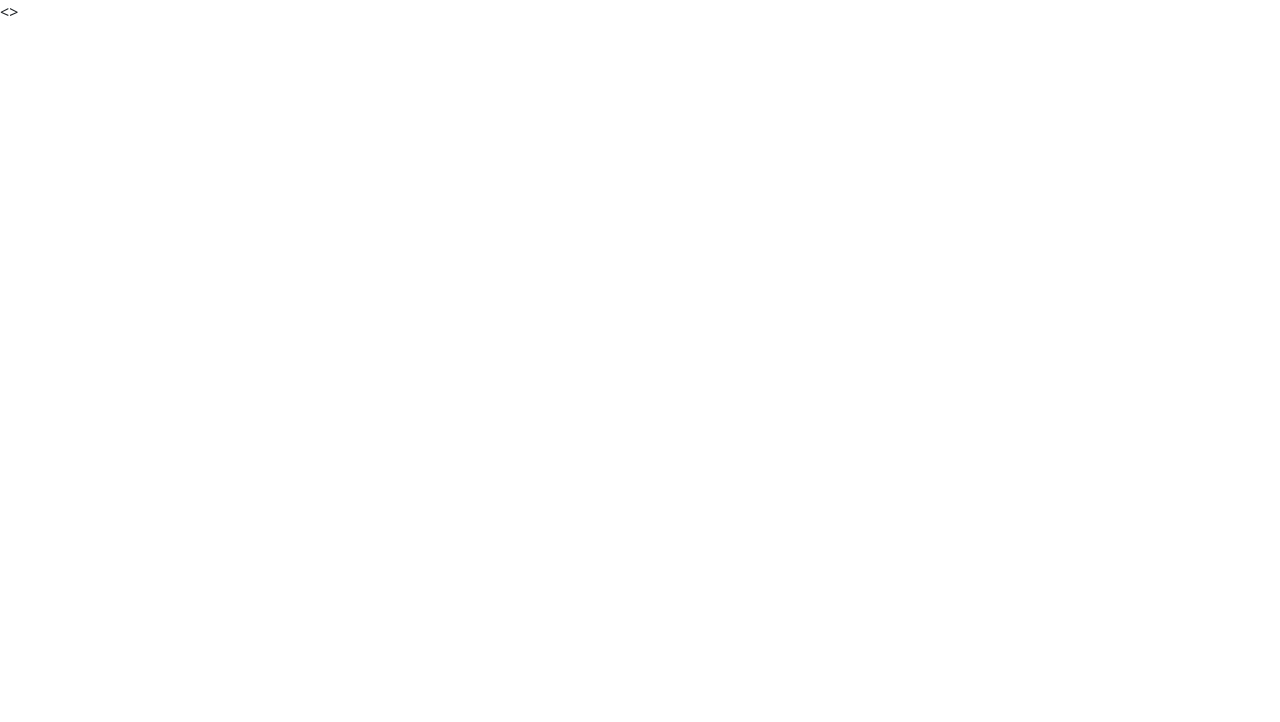
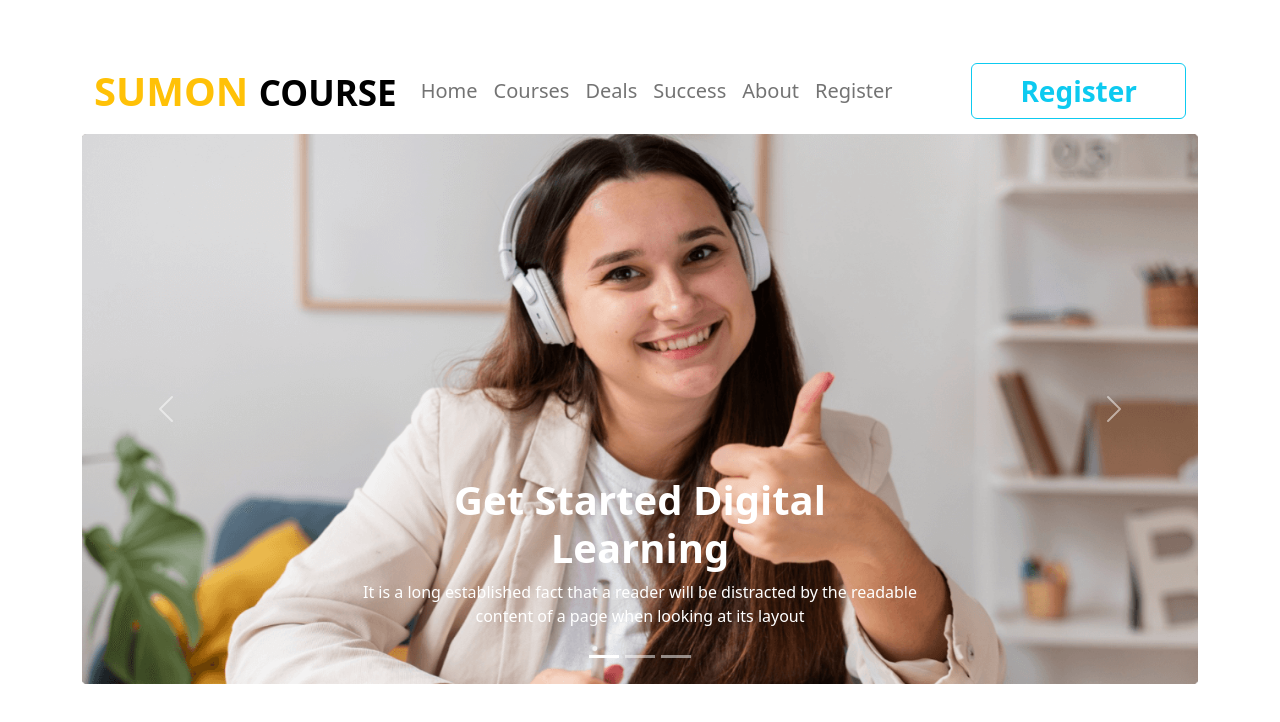
Before and after one commit to AsiburSumon/Assignment-3, a plain HTML site: page index.html in a window 1280 px wide. Drawn offline with nearby package versions, Linux system fonts and the light colour scheme.

Commit message:
commit header

```diff
--- a/index.html
+++ b/index.html
@@ -1,14 +1,96 @@
 <!DOCTYPE html>
 <html lang="en">
-<>
     <meta charset="UTF-8">
     <meta http-equiv="X-UA-Compatible" content="IE=edge">
     <meta name="viewport" content="width=device-width, initial-scale=1.0">
     <title>Sumon Course</title>
     <link href="https://cdn.jsdelivr.net/npm/bootstrap@5.2.0/dist/css/bootstrap.min.css" rel="stylesheet" integrity="sha384-gH2yIJqKdNHPEq0n4Mqa/HGKIhSkIHeL5AyhkYV8i59U5AR6csBvApHHNl/vI1Bx" crossorigin="anonymous">
+    <link rel="stylesheet" href="style.css">
 </head>
 <body>
+    <header class="m-5">
+        <!-- Nav Section Here -->
+        <div class="container">
+            <nav class="navbar navbar-expand-lg">
+                <div class="container-fluid">
+                  <a class="navbar-brand fs-1 fw-bold text-warning" href="#">SUMON <small class="text-black">COURSE</small></a>
+                  <button class="navbar-toggler" type="button" data-bs-toggle="collapse" data-bs-target="#navbarSupportedContent" aria-controls="navbarSupportedContent" aria-expanded="false" aria-label="Toggle navigation">
+                    <span class="navbar-toggler-icon"></span>
+                  </button>
+                  <div class="collapse navbar-collapse" id="navbarSupportedContent">
+                    <ul class="navbar-nav me-auto mb-2 mb-lg-0 fs-5">
+                      <li class="nav-item">
+                        <a class="nav-link" aria-current="page" href="#">Home</a>
+                      </li>
+                      <li class="nav-item">
+                        <a class="nav-link" href="#">Courses</a>
+                      </li>
+                      <li class="nav-item">
+                        <a class="nav-link" href="#">Deals</a>
+                      </li>
+                      <li class="nav-item">
+                        <a class="nav-link" href="#">Success</a>
+                      </li>
+                      <li class="nav-item">
+                        <a class="nav-link" href="#">About</a>
+                      </li>
+                      <li class="nav-item">
+                        <a class="nav-link" href="#">Register</a>
+                      </li>
 
+                    </ul>
+                    <form class="d-flex">
+                      <button class="btn btn-outline-info fs-3 fw-bold px-5" type="submit">Register</button>
+                    </form>
+                  </div>
+                </div>
+              </nav>
+        </div>
+
+        <!-- Images Sliding Here -->
+        <div class="container">
+            <div id="carouselExampleCaptions" class="carousel slide" data-bs-ride="false">
+                <div class="carousel-indicators">
+                  <button type="button" data-bs-target="#carouselExampleCaptions" data-bs-slide-to="0" class="active" aria-current="true" aria-label="Slide 1"></button>
+                  <button type="button" data-bs-target="#carouselExampleCaptions" data-bs-slide-to="1" aria-label="Slide 2"></button>
+                  <button type="button" data-bs-target="#carouselExampleCaptions" data-bs-slide-to="2" aria-label="Slide 3"></button>
+                </div>
+                <div class="carousel-inner">
+                  <div class="carousel-item active">
+                    <img src="images/cover/cover-1.png" class="d-block w-100 banner-img" alt="Banner images Sliding">
+                    <div class="carousel-caption d-none d-md-block">
+                      <h1 class="fs-1 fw-bold text-white">Get Started Digital <br> Learning</h1>
+                      <p class="text-white">It is a long established fact that a reader will be distracted by the readable <br> content of a page when looking at its layout</p>
+                    </div>
+                  </div>
+                  <div class="carousel-item">
+                    <img src="images/cover/cover-2.jpg" class="d-block w-100 banner-img" alt="Banner images Sliding">
+                    <div class="carousel-caption d-none d-md-block">
+                      <h1 class="fs-1 fw-bold text-white">Get Started Digital <br> Learning</h1>
+                      <p class="text-white">It is a long established fact that a reader will be distracted by the readable <br> content of a page when looking at its layout</p>
+                    </div>
+                  </div>
+                  <div class="carousel-item">
+                    <img src="images/cover/cover-3.jpg" class="d-block w-100 banner-img" alt="Banner images Sliding">
+                    <div class="carousel-caption d-none d-md-block">
+                      <h1 class="fs-1 fw-bold text-white">Get Started Digital <br> Learning</h1>
+                      <p class="text-white">It is a long established fact that a reader will be distracted by the readable <br> content of a page when looking at its layout</p>
+                    </div>
+                  </div>
+
+                </div>
+                <button class="carousel-control-prev" type="button" data-bs-target="#carouselExampleCaptions" data-bs-slide="prev">
+                  <span class="carousel-control-prev-icon" aria-hidden="true"></span>
+                  <span class="visually-hidden">Previous</span>
+                </button>
+                <button class="carousel-control-next" type="button" data-bs-target="#carouselExampleCaptions" data-bs-slide="next">
+                  <span class="carousel-control-next-icon" aria-hidden="true"></span>
+                  <span class="visually-hidden">Next</span>
+                </button>
+              </div>
+        </div>
+
+    </header>
 
 
 
--- /dev/null
+++ b/style.css
@@ -0,0 +1,3 @@
+.banner-img{
+    height: 550px;
+}
```
